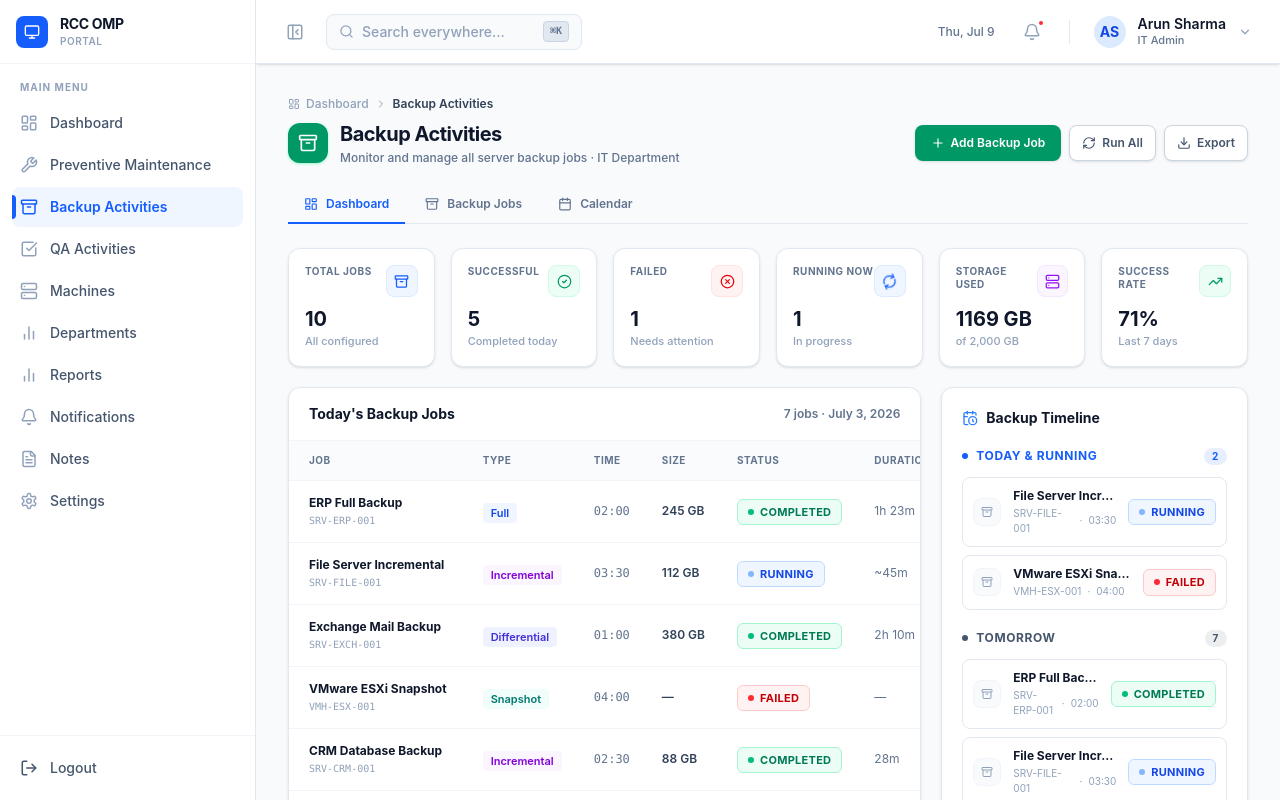
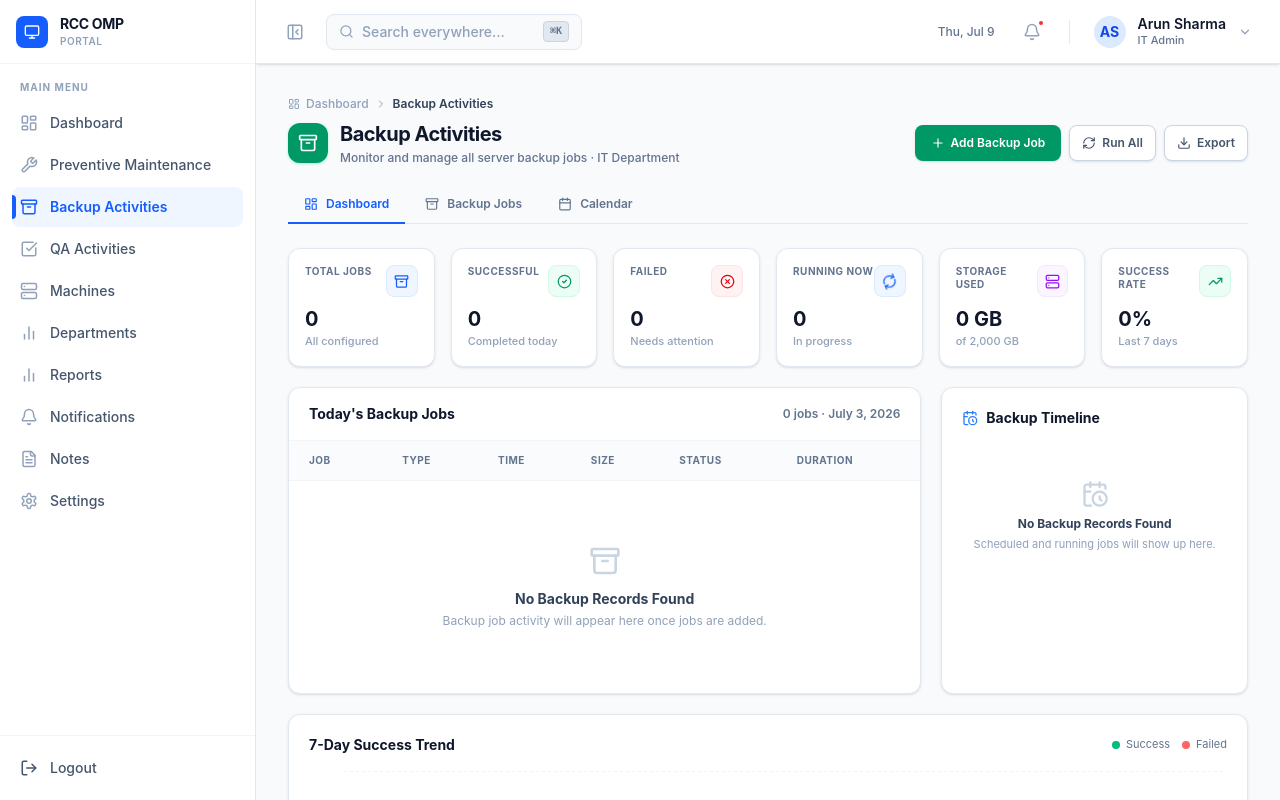
Before and after one commit to patilshrutika1803/rcc-omp, a React (Vite) app in the folder frontend/: page / in a window 1280 px wide. Both pictures are taken after a click on the button "Backup Activities". Built offline with nearby package versions, Linux system fonts and the light colour scheme.

Commit message:
refactor(backup): remove demo data and prepare for backend integration

```diff
--- a/frontend/src/features/backup/pages/BackupActivitiesPage.tsx
+++ b/frontend/src/features/backup/pages/BackupActivitiesPage.tsx
@@ -76,167 +76,26 @@ interface BackupJob {
   history: { date: string; status: BkpStatus; duration: string; sizeGB: number }[];
 }
 
-const BACKUP_JOBS: BackupJob[] = [
-  {
-    id: "BK-2001", name: "ERP Full Backup", server: "SRV-ERP-001", backupType: "Full",
-    frequency: "Daily", lastBackup: "2026-07-03 02:00", nextBackup: "2026-07-04 02:00",
-    status: "Completed", progress: 100, user: "Arjun Rao", sizeGB: 245,
-    destination: "NAS-BACKUP-01 / Pool-A", retention: "30 Days", duration: "1h 23m",
-    department: "IT Department", lastVerified: "2026-07-02", recoveryPoints: 28,
-    compressionRatio: "3.2:1", quota: 500, description: "Daily full backup of the ERP system including all modules and databases.",
-    history: [
-      { date: "2026-07-03 02:00", status: "Completed", duration: "1h 23m", sizeGB: 245 },
-      { date: "2026-07-02 02:00", status: "Completed", duration: "1h 21m", sizeGB: 242 },
-      { date: "2026-07-01 02:00", status: "Completed", duration: "1h 25m", sizeGB: 240 },
-      { date: "2026-06-30 02:00", status: "Failed",    duration: "—",      sizeGB: 0   },
-      { date: "2026-06-29 02:00", status: "Completed", duration: "1h 19m", sizeGB: 238 },
-    ]
-  },
-  {
-    id: "BK-2002", name: "Active Directory Backup", server: "SRV-AD-001", backupType: "Full",
-    frequency: "Weekly", lastBackup: "2026-06-29 01:00", nextBackup: "2026-07-06 01:00",
-    status: "Scheduled", progress: 0, user: "Vikram Singh", sizeGB: 18,
-    destination: "NAS-BACKUP-01 / Pool-B", retention: "90 Days", duration: "12m",
-    department: "IT Department", lastVerified: "2026-06-29", recoveryPoints: 12,
-    compressionRatio: "4.1:1", quota: 100, description: "Weekly full backup of Active Directory services and domain controllers.",
-    history: [
-      { date: "2026-06-29 01:00", status: "Completed", duration: "12m",  sizeGB: 18 },
-      { date: "2026-06-22 01:00", status: "Completed", duration: "11m",  sizeGB: 17 },
-      { date: "2026-06-15 01:00", status: "Completed", duration: "13m",  sizeGB: 18 },
-      { date: "2026-06-08 01:00", status: "Completed", duration: "11m",  sizeGB: 17 },
-    ]
-  },
-  {
-    id: "BK-2003", name: "File Server Incremental", server: "SRV-FILE-001", backupType: "Incremental",
-    frequency: "Daily", lastBackup: "2026-07-03 03:30", nextBackup: "2026-07-04 03:30",
-    status: "Running", progress: 67, user: "Rajesh Kumar", sizeGB: 112,
-    destination: "TAPE-LIB-01 / Slot-4", retention: "60 Days", duration: "~45m",
-    department: "IT Department", lastVerified: "2026-07-01", recoveryPoints: 58,
-    compressionRatio: "2.8:1", quota: 300, description: "Daily incremental backup of the shared file server.",
-    history: [
-      { date: "2026-07-03 03:30", status: "Running",   duration: "~45m",  sizeGB: 112 },
-      { date: "2026-07-02 03:30", status: "Completed", duration: "48m",   sizeGB: 108 },
-      { date: "2026-07-01 03:30", status: "Completed", duration: "44m",   sizeGB: 105 },
-      { date: "2026-06-30 03:30", status: "Completed", duration: "50m",   sizeGB: 110 },
-      { date: "2026-06-29 03:30", status: "Failed",    duration: "—",     sizeGB: 0   },
-    ]
-  },
-  {
-    id: "BK-2004", name: "Exchange Mail Backup", server: "SRV-EXCH-001", backupType: "Differential",
-    frequency: "Daily", lastBackup: "2026-07-03 01:00", nextBackup: "2026-07-04 01:00",
-    status: "Completed", progress: 100, user: "Priya Nair", sizeGB: 380,
-    destination: "NAS-BACKUP-02 / Pool-A", retention: "45 Days", duration: "2h 10m",
-    department: "IT Department", lastVerified: "2026-07-03", recoveryPoints: 42,
-    compressionRatio: "2.5:1", quota: 600, description: "Daily differential backup of Exchange mail server and mailboxes.",
-    history: [
-      { date: "2026-07-03 01:00", status: "Completed", duration: "2h 10m", sizeGB: 380 },
-      { date: "2026-07-02 01:00", status: "Completed", duration: "2h 05m", sizeGB: 375 },
-      { date: "2026-07-01 01:00", status: "Completed", duration: "2h 18m", sizeGB: 378 },
-      { date: "2026-06-30 01:00", status: "Completed", duration: "2h 08m", sizeGB: 372 },
-    ]
-  },
-  {
-    id: "BK-2005", name: "VMware ESXi Snapshot", server: "VMH-ESX-001", backupType: "Snapshot",
-    frequency: "Daily", lastBackup: "2026-07-03 04:00", nextBackup: "2026-07-04 04:00",
-    status: "Failed", progress: 0, user: "Arjun Rao", sizeGB: 0,
-    destination: "SAN-BACKUP-01 / LUN-12", retention: "14 Days", duration: "—",
-    department: "IT Department", lastVerified: "2026-07-01", recoveryPoints: 10,
-    compressionRatio: "N/A", quota: 800, description: "Daily VMware ESXi hypervisor snapshot for all virtual machines.",
-    history: [
-      { date: "2026-07-03 04:00", status: "Failed",    duration: "—",      sizeGB: 0   },
-      { date: "2026-07-02 04:00", status: "Completed", duration: "55m",    sizeGB: 520 },
-      { date: "2026-07-01 04:00", status: "Completed", duration: "58m",    sizeGB: 515 },
-      { date: "2026-06-30 04:00", status: "Completed", duration: "52m",    sizeGB: 510 },
-    ]
-  },
-  {
-    id: "BK-2006", name: "HR Database Backup", server: "SRV-HRM-001", backupType: "Full",
-    frequency: "Weekly", lastBackup: "2026-06-30 00:30", nextBackup: "2026-07-07 00:30",
-    status: "Scheduled", progress: 0, user: "Meena Pillai", sizeGB: 62,
-    destination: "NAS-BACKUP-01 / Pool-C", retention: "180 Days", duration: "32m",
-    department: "Human Resources", lastVerified: "2026-06-30", recoveryPoints: 24,
-    compressionRatio: "5.1:1", quota: 200, description: "Weekly full backup of HR management system and employee records.",
-    history: [
-      { date: "2026-06-30 00:30", status: "Completed", duration: "32m", sizeGB: 62 },
-      { date: "2026-06-23 00:30", status: "Completed", duration: "30m", sizeGB: 60 },
-      { date: "2026-06-16 00:30", status: "Completed", duration: "31m", sizeGB: 59 },
-    ]
-  },
-  {
-    id: "BK-2007", name: "CRM Database Backup", server: "SRV-CRM-001", backupType: "Incremental",
-    frequency: "Daily", lastBackup: "2026-07-03 02:30", nextBackup: "2026-07-04 02:30",
-    status: "Completed", progress: 100, user: "Deepa Iyer", sizeGB: 88,
-    destination: "NAS-BACKUP-02 / Pool-B", retention: "30 Days", duration: "28m",
-    department: "Sales", lastVerified: "2026-07-02", recoveryPoints: 30,
-    compressionRatio: "3.8:1", quota: 250, description: "Daily incremental backup of CRM database and customer data.",
-    history: [
-      { date: "2026-07-03 02:30", status: "Completed", duration: "28m", sizeGB: 88 },
-      { date: "2026-07-02 02:30", status: "Completed", duration: "27m", sizeGB: 86 },
-      { date: "2026-07-01 02:30", status: "Completed", duration: "29m", sizeGB: 85 },
-      { date: "2026-06-30 02:30", status: "Completed", duration: "26m", sizeGB: 84 },
-    ]
-  },
-  {
-    id: "BK-2008", name: "Production SQL Server", server: "SRV-SQL-002", backupType: "Differential",
-    frequency: "Daily", lastBackup: "2026-07-03 00:00", nextBackup: "2026-07-04 00:00",
-    status: "Completed", progress: 100, user: "Suresh Babu", sizeGB: 195,
-    destination: "NAS-BACKUP-01 / Pool-D", retention: "30 Days", duration: "48m",
-    department: "Production", lastVerified: "2026-07-02", recoveryPoints: 30,
-    compressionRatio: "3.0:1", quota: 500, description: "Daily differential backup of production SQL Server databases.",
-    history: [
-      { date: "2026-07-03 00:00", status: "Completed", duration: "48m", sizeGB: 195 },
-      { date: "2026-07-02 00:00", status: "Completed", duration: "45m", sizeGB: 190 },
-      { date: "2026-07-01 00:00", status: "Failed",    duration: "—",   sizeGB: 0   },
-      { date: "2026-06-30 00:00", status: "Completed", duration: "47m", sizeGB: 188 },
-    ]
-  },
-  {
-    id: "BK-2009", name: "Web Server Backup", server: "SRV-WEB-001", backupType: "Incremental",
-    frequency: "Daily", lastBackup: "2026-07-03 05:00", nextBackup: "2026-07-04 05:00",
-    status: "Completed", progress: 100, user: "Anita Desai", sizeGB: 24,
-    destination: "NAS-BACKUP-02 / Pool-C", retention: "14 Days", duration: "8m",
-    department: "IT Department", lastVerified: "2026-07-03", recoveryPoints: 14,
-    compressionRatio: "4.5:1", quota: 100, description: "Daily incremental backup of web server files and configurations.",
-    history: [
-      { date: "2026-07-03 05:00", status: "Completed", duration: "8m",  sizeGB: 24 },
-      { date: "2026-07-02 05:00", status: "Completed", duration: "7m",  sizeGB: 23 },
-      { date: "2026-07-01 05:00", status: "Completed", duration: "8m",  sizeGB: 24 },
-    ]
-  },
-  {
-    id: "BK-2010", name: "System Logs Archive", server: "SRV-LOG-001", backupType: "Full",
-    frequency: "Weekly", lastBackup: "2026-07-01 06:00", nextBackup: "2026-07-08 06:00",
-    status: "Scheduled", progress: 0, user: "Vikram Singh", sizeGB: 45,
-    destination: "TAPE-LIB-01 / Slot-8", retention: "365 Days", duration: "18m",
-    department: "IT Department", lastVerified: "2026-07-01", recoveryPoints: 52,
-    compressionRatio: "6.2:1", quota: 150, description: "Weekly full backup of system and application logs for compliance.",
-    history: [
-      { date: "2026-07-01 06:00", status: "Completed", duration: "18m", sizeGB: 45 },
-      { date: "2026-06-24 06:00", status: "Completed", duration: "16m", sizeGB: 42 },
-      { date: "2026-06-17 06:00", status: "Completed", duration: "17m", sizeGB: 40 },
-    ]
-  },
-];
+// ─────────────────────────────────────────────────────────────────────────────
+// DATA SOURCE (backend-ready)
+// Currently initialized empty. Replace this initial state / fetch logic with a
+// real data source later — e.g.:
+//   const { data } = await fetch("/api/backups").then(r => r.json());
+//   const { data } = await supabase.from("backup_jobs").select("*");
+//   const { data } = await db.collection("backup_jobs").find({}).toArray(); // MongoDB
+//   const { data } = await pgPool.query("SELECT * FROM backup_jobs");      // PostgreSQL
+// The BackupJob[] shape defined above is the contract the backend response
+// should conform to (or be mapped into) so no UI changes are required.
+// ─────────────────────────────────────────────────────────────────────────────
+const BACKUP_JOBS: BackupJob[] = [];
 
-const BKP_WEEKLY_TREND = [
-  { day: "Jun 27", success: 8, failed: 1, total: 9, storage: 1142 },
-  { day: "Jun 28", success: 9, failed: 0, total: 9, storage: 1158 },
-  { day: "Jun 29", success: 7, failed: 2, total: 9, storage: 1165 },
-  { day: "Jun 30", success: 8, failed: 1, total: 9, storage: 1170 },
-  { day: "Jul 1",  success: 9, failed: 0, total: 9, storage: 1180 },
-  { day: "Jul 2",  success: 9, failed: 0, total: 9, storage: 1192 },
-  { day: "Jul 3",  success: 7, failed: 1, total: 10,storage: 1159 },
-];
+// Weekly success/failure trend used by the analytics charts. Replace with an
+// aggregation query (e.g. GROUP BY day) from the backend once available.
+const BKP_WEEKLY_TREND: { day: string; success: number; failed: number; total: number; storage: number }[] = [];
 
-const BKP_STORAGE_TREND = [
-  { month: "Jan", used: 820, capacity: 2000 },
-  { month: "Feb", used: 890, capacity: 2000 },
-  { month: "Mar", used: 960, capacity: 2000 },
-  { month: "Apr", used: 1020, capacity: 2000 },
-  { month: "May", used: 1090, capacity: 2000 },
-  { month: "Jun", used: 1192, capacity: 2000 },
-  { month: "Jul", used: 1210, capacity: 2000 },
-];
+// Monthly storage usage trend used by the storage chart. Replace with an
+// aggregation query from the backend once available.
+const BKP_STORAGE_TREND: { month: string; used: number; capacity: number }[] = [];
 
 function bkpStatusCfg(status: BkpStatus) {
   switch (status) {
@@ -849,6 +708,13 @@ function BackupTimeline({ jobs }: { jobs: BackupJob[] }) {
       <Section title="Today & Running" items={today}    accent="text-blue-600"  />
       <Section title="Tomorrow"        items={tomorrow}  accent="text-slate-600" />
       <Section title="Coming Up"       items={later}     accent="text-slate-400" />
+      {jobs.length === 0 && (
+        <div className="py-8 text-center">
+          <CalendarClock size={28} className="text-slate-300 mx-auto mb-2" />
+          <p className="text-xs font-bold text-slate-700">No Backup Records Found</p>
+          <p className="text-[11px] text-slate-400 mt-1">Scheduled and running jobs will show up here.</p>
+        </div>
+      )}
     </div>
   );
 }
@@ -862,7 +728,8 @@ function BackupDashboard({ jobs, onViewJob }: { jobs: BackupJob[]; onViewJob: (j
     running:     jobs.filter(j => j.status === "Running").length,
     totalGB:     jobs.reduce((s, j) => s + j.sizeGB, 0),
   };
-  const successRate = Math.round((kpi.successful / (kpi.total - jobs.filter(j => j.status === "Scheduled").length)) * 100);
+  const nonScheduled = kpi.total - jobs.filter(j => j.status === "Scheduled").length;
+  const successRate  = nonScheduled > 0 ? Math.round((kpi.successful / nonScheduled) * 100) : 0;
 
   const todayJobs = jobs.filter(j => j.lastBackup.startsWith("2026-07-03") || j.status === "Running");
 
@@ -927,6 +794,13 @@ function BackupDashboard({ jobs, onViewJob }: { jobs: BackupJob[]; onViewJob: (j
                 ))}
               </tbody>
             </table>
+            {todayJobs.length === 0 && (
+              <div className="py-16 text-center">
+                <Archive size={32} className="text-slate-300 mx-auto mb-3" />
+                <p className="text-sm font-bold text-slate-700">No Backup Records Found</p>
+                <p className="text-xs text-slate-400 mt-1">Backup job activity will appear here once jobs are added.</p>
+              </div>
+            )}
           </div>
         </div>
 
@@ -1134,8 +1008,10 @@ function BackupJobsTable({
           {filtered.length === 0 && (
             <div className="py-16 text-center">
               <Archive size={32} className="text-slate-300 mx-auto mb-3" />
-              <p className="text-sm font-bold text-slate-700">No backup jobs found</p>
-              <p className="text-xs text-slate-400 mt-1">Try adjusting your search or filters</p>
+              <p className="text-sm font-bold text-slate-700">No Backup Records Found</p>
+              <p className="text-xs text-slate-400 mt-1">
+                {jobs.length === 0 ? "Get started by adding your first backup job." : "Try adjusting your search or filters."}
+              </p>
             </div>
           )}
         </div>
@@ -1158,8 +1034,8 @@ function BackupJobsTable({
 // ─── BACKUP JOB FORM MODAL ───────────────────────────────────────────────────
 const BKP_DEPARTMENTS  = ["Quality Assurance","Quality Control","Production","Warehouse","Engineering","Purchase & Accounts","HR & Admin","Environmental Health & Safety","IT Department"];
 const BKP_FREQUENCIES  = ["Daily","Weekly","Monthly","Quarterly","Hourly"];
-const BKP_DESTINATIONS = ["NAS-BACKUP-01 / Pool-A","NAS-BACKUP-01 / Pool-B","NAS-BACKUP-01 / Pool-C","NAS-BACKUP-01 / Pool-D","NAS-BACKUP-02 / Pool-A","NAS-BACKUP-02 / Pool-B","NAS-BACKUP-02 / Pool-C","TAPE-LIB-01 / Slot-4","TAPE-LIB-01 / Slot-8","SAN-BACKUP-01 / LUN-12"];
-const BKP_USERS    = ["Arjun Rao","Vikram Singh","Rajesh Kumar","Priya Nair","Meena Pillai","Suresh Babu","Deepa Iyer","Anita Desai"];
+// "Backup Destination" and "Assigned User" are free-text fields (manually
+// entered by the user) rather than fixed option lists — see BackupJobModal.
 
 interface BackupJobFormData {
   name: string; department: string; backupType: BkpType;
@@ -1178,9 +1054,9 @@ function BackupJobModal({ mode, initial, onSave, onCancel }: {
     department:  initial?.department  ?? BKP_DEPARTMENTS[0],
     backupType:  initial?.backupType  ?? "Full",
     frequency:   initial?.frequency   ?? "Daily",
-    destination: initial?.destination ?? BKP_DESTINATIONS[0],
+    destination: initial?.destination ?? "",
     backupTime:  initial?.lastBackup?.split(" ")[1] ?? "02:00",
-    user:    initial?.user    ?? BKP_USERS[0],
+    user:    initial?.user    ?? "",
     quota:       initial?.quota       ?? 500,
     description: initial?.description ?? "",
   });
@@ -1232,17 +1108,23 @@ function BackupJobModal({ mode, initial, onSave, onCancel }: {
             </div>
           </div>
           <div>
-            <div className="text-xs font-bold text-slate-700 mb-1">Backup Destination</div>
-            <select value={form.destination} onChange={e => set("destination", e.target.value)} className="w-full h-9 px-3 text-sm border border-slate-300 rounded-lg focus:outline-none focus:border-blue-400">
-              {BKP_DESTINATIONS.map(d => <option key={d}>{d}</option>)}
-            </select>
+            <div className="text-xs font-bold text-slate-700 mb-1">Backup Destination <span className="text-red-500">*</span></div>
+            <input
+              value={form.destination}
+              onChange={e => set("destination", e.target.value)}
+              placeholder="e.g. NAS, AWS S3, Local Server, External HDD"
+              className="w-full h-9 px-3 text-sm border border-slate-300 rounded-lg focus:outline-none focus:ring-2 focus:ring-blue-500/20 focus:border-blue-500 transition-all"
+            />
           </div>
           <div className="grid grid-cols-2 gap-4">
             <div>
-              <div className="text-xs font-bold text-slate-700 mb-1">Assigned User</div>
-              <select value={form.user} onChange={e => set("user", e.target.value)} className="w-full h-9 px-3 text-sm border border-slate-300 rounded-lg focus:outline-none focus:border-blue-400">
-                {BKP_USERS.map(e => <option key={e}>{e}</option>)}
-              </select>
+              <div className="text-xs font-bold text-slate-700 mb-1">Assigned User <span className="text-red-500">*</span></div>
+              <input
+                value={form.user}
+                onChange={e => set("user", e.target.value)}
+                placeholder="Enter employee name"
+                className="w-full h-9 px-3 text-sm border border-slate-300 rounded-lg focus:outline-none focus:ring-2 focus:ring-blue-500/20 focus:border-blue-500 transition-all"
+              />
             </div>
             <div>
               <div className="text-xs font-bold text-slate-700 mb-1">Quota (GB)</div>
@@ -1256,7 +1138,11 @@ function BackupJobModal({ mode, initial, onSave, onCancel }: {
         </div>
         <div className="p-5 border-t border-slate-100 flex justify-end gap-3 shrink-0">
           <button onClick={onCancel} className="px-4 py-2 text-xs font-semibold text-slate-600 bg-white border border-slate-300 rounded-lg hover:bg-slate-50 transition-colors">Cancel</button>
-          <button onClick={() => form.name.trim() && onSave(form)} disabled={!form.name.trim()} className="px-5 py-2 text-xs font-semibold text-white bg-emerald-600 rounded-lg hover:bg-emerald-700 disabled:opacity-50 disabled:cursor-not-allowed transition-colors">
+          <button
+            onClick={() => form.name.trim() && form.user.trim() && form.destination.trim() && onSave(form)}
+            disabled={!form.name.trim() || !form.user.trim() || !form.destination.trim()}
+            className="px-5 py-2 text-xs font-semibold text-white bg-emerald-600 rounded-lg hover:bg-emerald-700 disabled:opacity-50 disabled:cursor-not-allowed transition-colors"
+          >
             {mode === "add" ? "Save Backup Job" : "Save Changes"}
           </button>
         </div>
```
